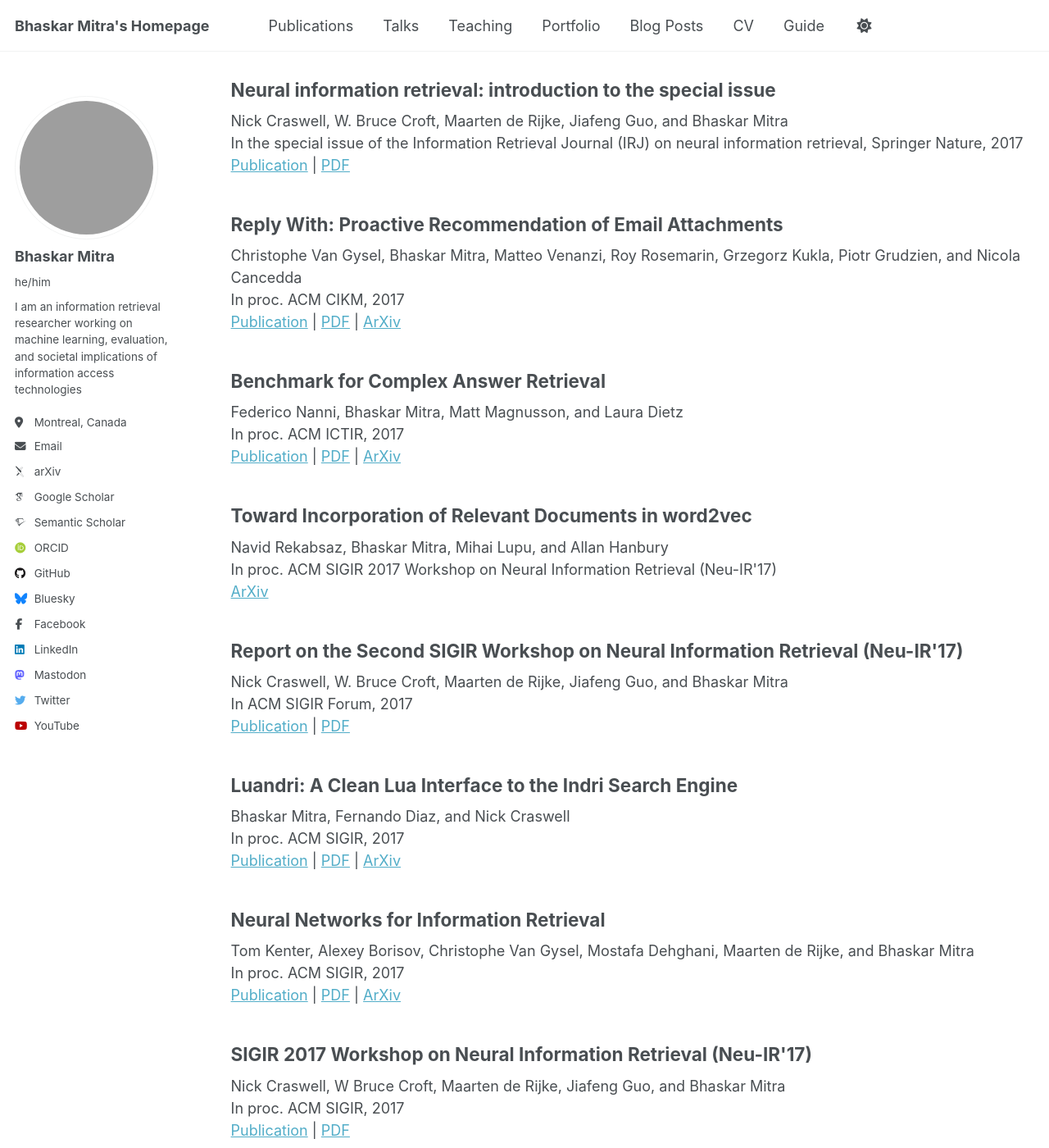
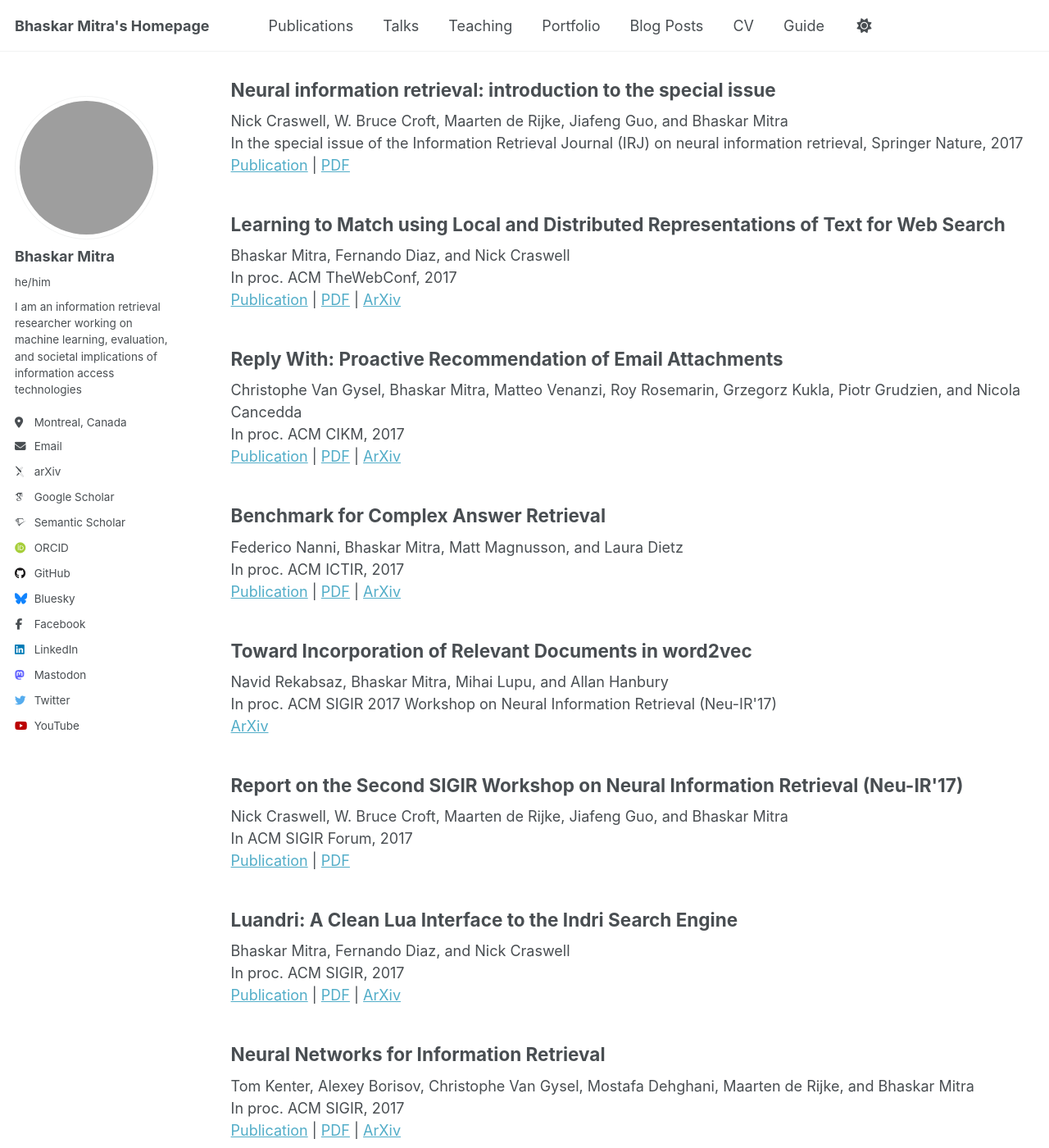
Before and after one commit to bhaskar-mitra/bhaskar-mitra.github.io, a Jekyll site: the page built from _pages/publications.html, in a window 1280 px wide and 1400 px high, scrolled down 14781 px. Shown: the whole window at 82% size. Built offline with Jekyll 4.4.1, drawn with Linux system fonts in a browser that asks for light colours; some web fonts are replaced; some of the changed text lies outside the part shown; grey boxes are pictures that could not be loaded.

Commit message:
Update publications.html

```diff
--- a/_pages/publications.html
+++ b/_pages/publications.html
@@ -42,13 +42,13 @@ author_profile: true
   <article class="archive__item" itemscope itemtype="http://schema.org/CreativeWork">
     <h2>JudgeBlender: Ensembling Automatic Relevance Judgments</h2>
     Hossein A. Rahmani, Emine Yilmaz, Nick Craswell, and Bhaskar Mitra<br/>
-    In proc. TheWebConf, 2025<br/>
+    In proc. ACM TheWebConf, 2025<br/>
     <a href="https://dl.acm.org/doi/10.1145/3701716.3715536">Publication</a> | <a href="../files/3701716.3715536.pdf">PDF</a> | <a href="https://arxiv.org/abs/2412.13268">ArXiv</a>
   </article>
   <article class="archive__item" itemscope itemtype="http://schema.org/CreativeWork">
     <h2>SynDL: A Large-Scale Synthetic Test Collection for Passage Retrieval</h2>
     Hossein A. Rahmani, Xi Wang, Emine Yilmaz, Nick Craswell, Bhaskar Mitra, and Paul Thomas<br/>
-    In proc. TheWebConf, 2025<br/>
+    In proc. ACM TheWebConf, 2025<br/>
     <a href="https://dl.acm.org/doi/10.1145/3701716.3715311">Publication</a> | <a href="../files/3701716.3715311.pdf">PDF</a> | <a href="https://arxiv.org/abs/2408.16312">ArXiv</a>
   </article>
   <article class="archive__item" itemscope itemtype="http://schema.org/CreativeWork">
@@ -281,7 +281,7 @@ author_profile: true
   <article class="archive__item" itemscope itemtype="http://schema.org/CreativeWork">
     <h2>Exposing Query Identification for Search Transparency</h2>
     Ruohan Li, Jianxiang Li, Bhaskar Mitra, Fernando Diaz, and Asia J. Biega<br/>
-    In proc. TheWebConf, 2022<br/>
+    In proc. ACM TheWebConf, 2022<br/>
     <a href="https://dl.acm.org/doi/abs/10.1145/3485447.3512262">Publication</a> | <a href="../files/3485447.3512262.pdf">PDF</a> | <a href="https://arxiv.org/abs/2110.07701">ArXiv</a>
   </article>
   <article class="archive__item" itemscope itemtype="http://schema.org/CreativeWork">
@@ -539,6 +539,12 @@ author_profile: true
     <a href="https://link.springer.com/article/10.1007/s10791-017-9323-9">Publication</a> | <a href="../files/s10791-017-9323-9.pdf">PDF</a>
   </article>
   <article class="archive__item" itemscope itemtype="http://schema.org/CreativeWork">
+    <h2>Learning to Match using Local and Distributed Representations of Text for Web Search</h2>
+    Bhaskar Mitra, Fernando Diaz, and Nick Craswell<br/>
+    In proc. ACM TheWebConf, 2017<br/>
+    <a href="https://dl.acm.org/doi/10.1145/3038912.3052579">Publication</a> | <a href="../files/3038912.3052579.pdf">PDF</a> | <a href="https://arxiv.org/abs/1610.08136">ArXiv</a>
+  </article>
+  <article class="archive__item" itemscope itemtype="http://schema.org/CreativeWork">
     <h2>Reply With: Proactive Recommendation of Email Attachments</h2>
     Christophe Van Gysel, Bhaskar Mitra, Matteo Venanzi, Roy Rosemarin, Grzegorz Kukla, Piotr Grudzien, and Nicola Cancedda<br/>
     In proc. ACM CIKM, 2017<br/>
@@ -580,6 +586,11 @@ author_profile: true
     In proc. ACM SIGIR, 2017<br/>
     <a href="https://dl.acm.org/doi/10.1145/3077136.3084373">Publication</a> | <a href="../files/3077136.3084373.pdf">PDF</a>
   </article>
+  <article class="archive__item" itemscope itemtype="http://schema.org/CreativeWork">
+    <h2>Neural Text Embeddings for Information Retrieval</h2>
+    Bhaskar Mitra and Nick Craswell<br/>
+    In proc. ACM WSDM, 2017<br/>
+    <a href="https://dl.acm.org/doi/10.1145/3018661.3022755">Publication</a> | <a href="../files/3018661.3022755.pdf">PDF</a>
 </div>
 
 <br /><br />
```
